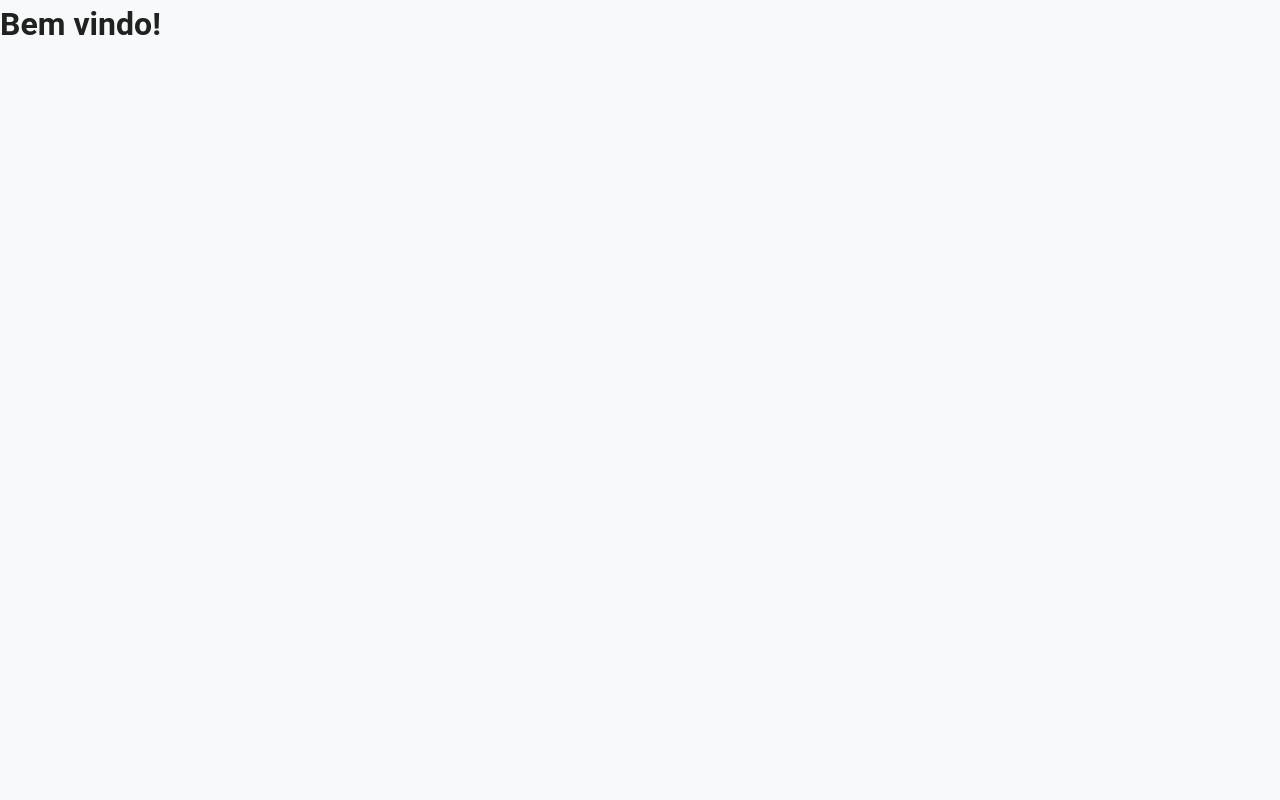
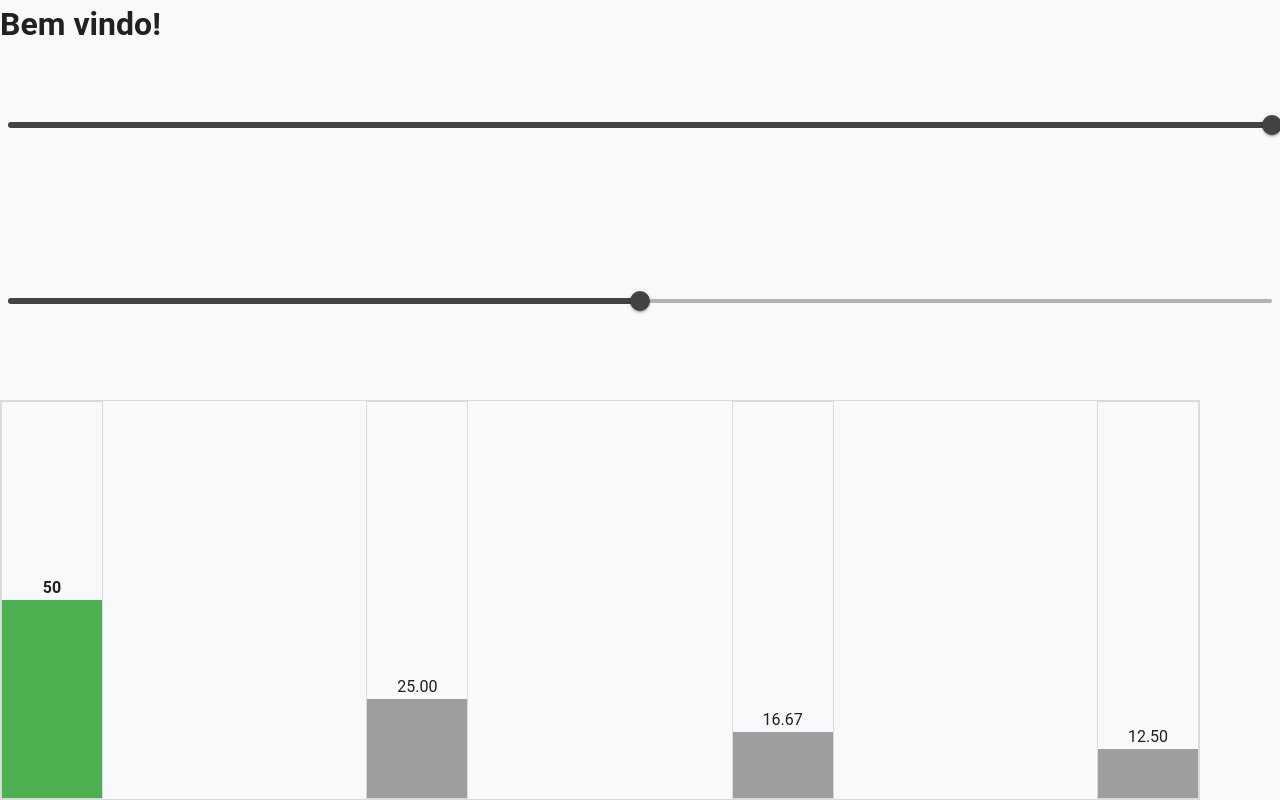
Before and after one commit to GaibVargas/TCC, a Nuxt app in the folder frontend/: page / in a window 1280 px wide. Built offline with nearby package versions, Linux system fonts and the light colour scheme.

Commit message:
wip: teste com retangulos de altura variável

```diff
--- a/frontend/pages/index.vue
+++ b/frontend/pages/index.vue
@@ -1,7 +1,41 @@
 <script lang="ts" setup>
-
+const total = ref(100)
+const current = ref(50)
+const rectangle_height = computed(() => total.value > 0 ? (current.value / total.value) * 100 : 0)
 </script>
 
 <template>
   <h1>Bem vindo!</h1>
+  <v-slider v-model="total" step="1" max="100" min="0"></v-slider>
+  <v-slider v-model="current" step="1" max="100" min="0"></v-slider>
+  <v-container class="ma-0 pa-0 container border-thin d-flex justify-space-between">
+    <div class="rectange-container d-flex flex-column align-center justify-end border-thin fill-height">
+      <span class="font-weight-bold">{{ current }}</span>
+      <div class="rectangle position-relative bg-success" :style="{ height: `${rectangle_height}%` }">
+      </div>
+    </div>
+    <div class="rectange-container d-flex flex-column align-center justify-end border-thin fill-height">
+      <span class="">{{ (current / 2).toFixed(2) }}</span>
+      <div class="rectangle position-relative bg-grey" :style="{ height: `${rectangle_height / 2}%` }">
+      </div>
+    </div>
+    <div class="rectange-container d-flex flex-column align-center justify-end border-thin fill-height">
+      <span class="">{{ (current / 3).toFixed(2) }}</span>
+      <div class="rectangle position-relative bg-grey" :style="{ height: `${rectangle_height / 3}%` }">
+      </div>
+    </div>
+    <div class="rectange-container d-flex flex-column align-center justify-end border-thin fill-height">
+      <span class="">{{ (current / 4).toFixed(2) }}</span>
+      <div class="rectangle position-relative bg-grey" :style="{ height: `${rectangle_height / 4}%` }">
+      </div>
+    </div>
+  </v-container>
 </template>
+
+<style lang="sass" scoped>
+.container
+  height: 400px
+.rectangle
+  width: 100px
+  min-height: 10px
+</style>
```
